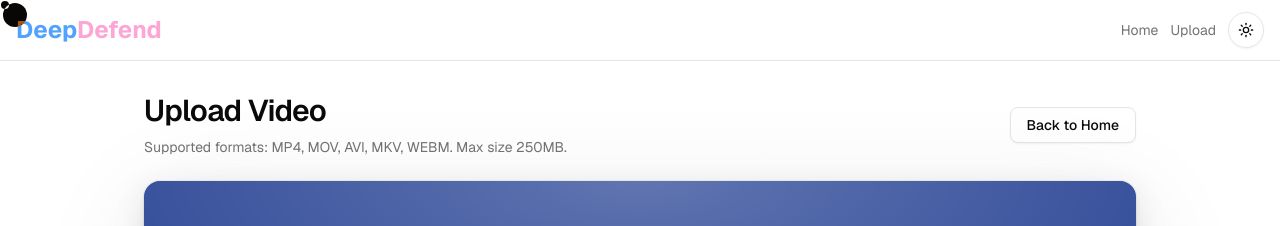
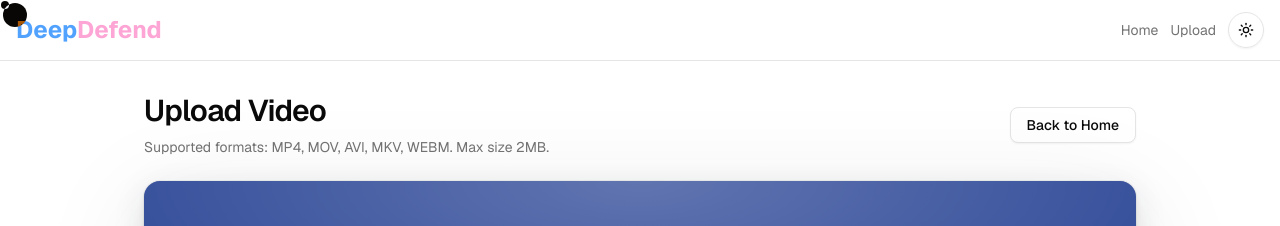
Before and after one commit to nu11Orbit/DeepDefend, a Next.js app: page /upload in a window 1280 px wide. Shown: the top 226 px of the page. Built offline with nearby package versions, Linux system fonts and the light colour scheme; no server answers.

Commit message:
fixed minor bugs

```diff
--- a/app/upload/page.tsx
+++ b/app/upload/page.tsx
@@ -21,7 +21,7 @@ export default function UploadPage() {
         <div>
           <h1 className="text-balance text-2xl font-semibold tracking-tight md:text-3xl">Upload Video</h1>
           <p className="mt-2 text-pretty text-sm text-muted-foreground">
-            Supported formats: MP4, MOV, AVI, MKV, WEBM. Max size 250MB.
+            Supported formats: MP4, MOV, AVI, MKV, WEBM. Max size 2MB.
           </p>
         </div>
         <Button variant="outline" asChild>
```
